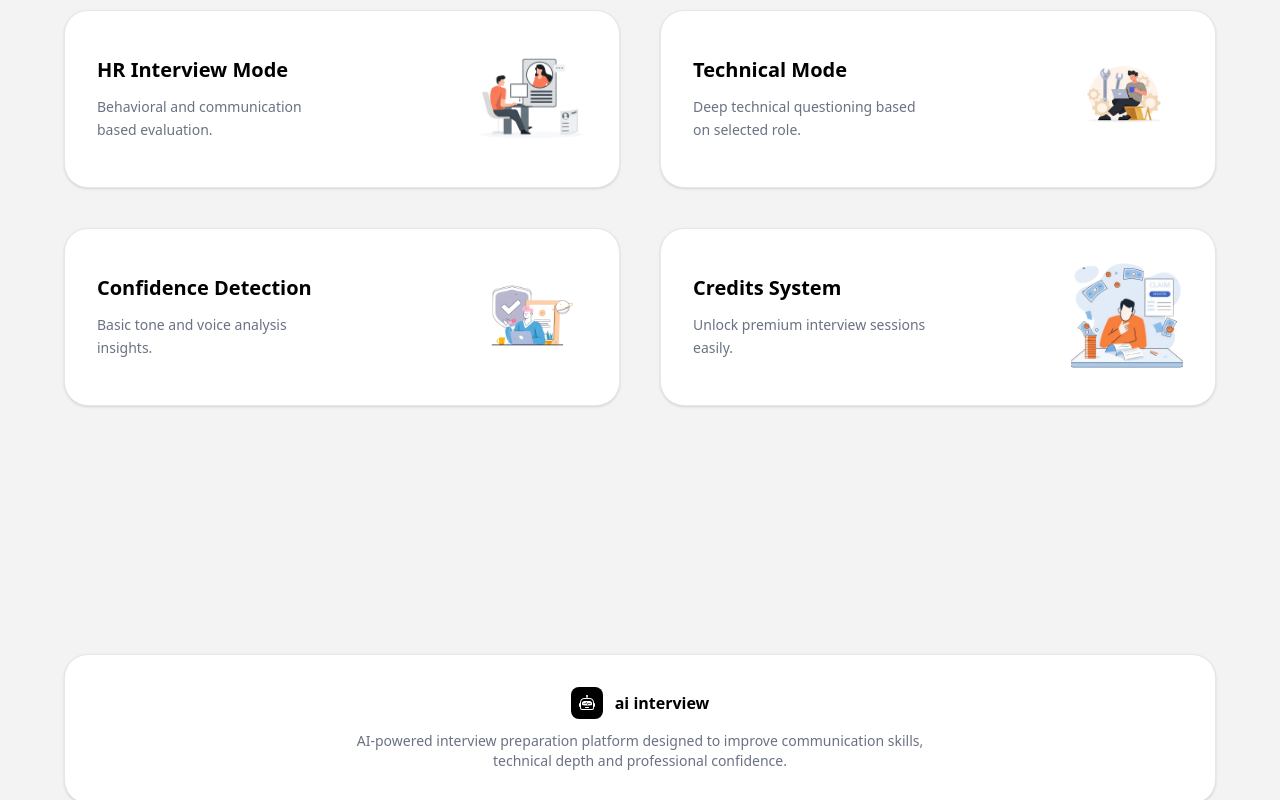
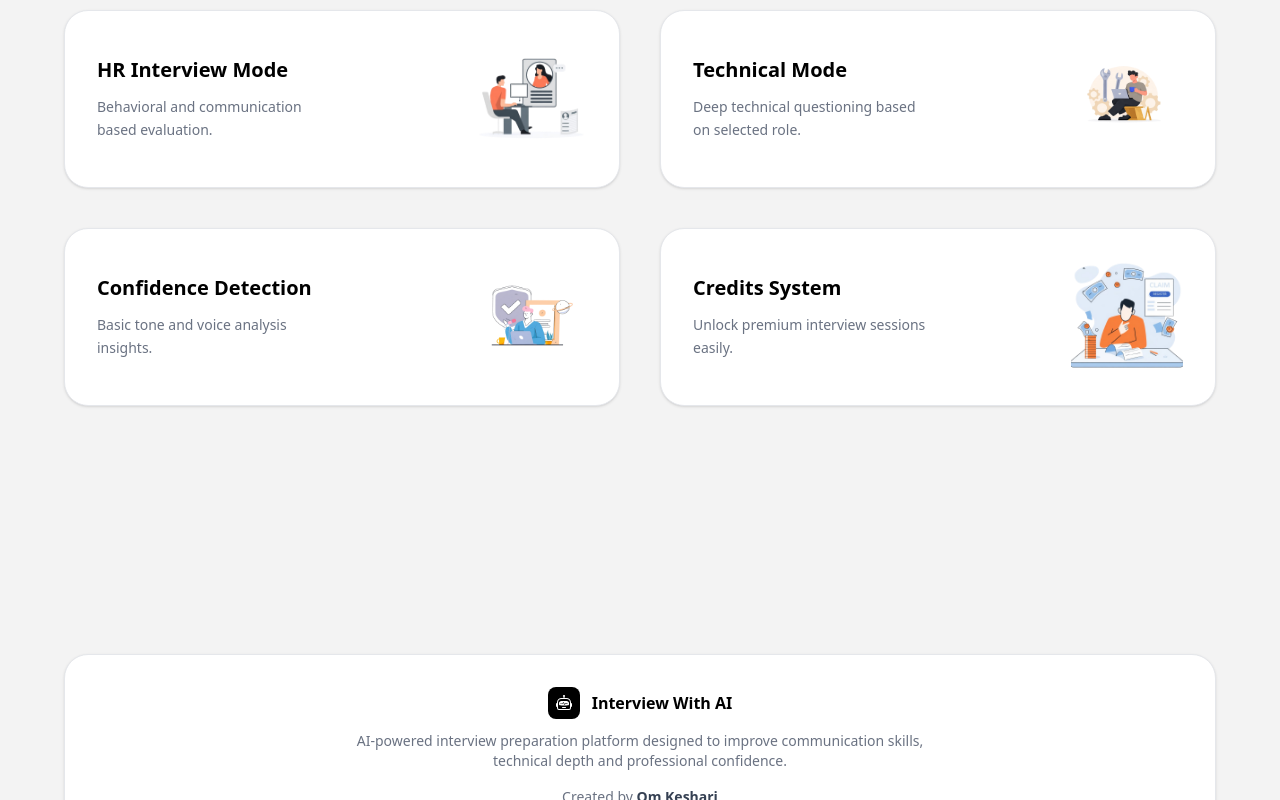
Before and after one commit to omkeshari245/3.interviewIQ, a React (Vite) app in the folder client/: page / in a window 1280 px wide. Shown: the part 2000-2800 px from the top of the page. Built offline with nearby package versions, Linux system fonts and the light colour scheme; no server answers.

Commit message:
first commit

```diff
--- a/client/index.html
+++ b/client/index.html
@@ -4,7 +4,7 @@
     <meta charset="UTF-8" />
     <link rel="icon" type="image/svg+xml" href="/img1.png" />
     <meta name="viewport" content="width=device-width, initial-scale=1.0" />
-    <title>ai interview</title>
+    <title>Interview With AI</title>
   </head>
   <body>
     <div id="root"></div>
--- a/client/src/App.jsx
+++ b/client/src/App.jsx
@@ -1,7 +1,7 @@
 import React from 'react'
 import { Route, Routes } from 'react-router-dom'
 import Home from './pages/Home'
-import Auth from './pages/auth'
+import Auth from './pages/Auth'
 import { useEffect } from 'react'
 import axios from 'axios'
 import { useDispatch } from 'react-redux'
--- a/client/src/components/Footer.jsx
+++ b/client/src/components/Footer.jsx
@@ -7,11 +7,14 @@ function Footer() {
       <div className='w-full max-w-6xl bg-white rounded-[24px] shadow-sm border border-gray-200 py-8 px-3 text-center'>
         <div className='flex justify-center items-center gap-3 mb-3'>
             <div className='bg-black text-white p-2 rounded-lg'><BsRobot size={16}/></div>
-            <h2 className='font-semibold'>ai interview</h2>
+            <h2 className='font-semibold'>Interview With AI</h2>
         </div>
         <p className='text-gray-500 text-sm max-w-xl mx-auto'>
   AI-powered interview preparation platform designed to improve
           communication skills, technical depth and professional confidence.
+        </p>
+        <p className="text-sm text-gray-500 mt-4">
+       Created by <span className="font-semibold text-gray-700">Om Keshari</span>
         </p>
 
 
--- a/client/src/components/Navbar.jsx
+++ b/client/src/components/Navbar.jsx
@@ -42,7 +42,7 @@ function Navbar() {
                     <BsRobot size={18}/>
 
                 </div>
-                <h1 className='font-semibold hidden md:block text-lg'>ai interview</h1>
+                <h1 className='font-semibold hidden md:block text-lg'>Interview With AI</h1>
             </div>
 
             <div className='flex items-center gap-6  relative'>
```
Also changed, not shown: 1 other file (tests, documents, lock files or other folders).
